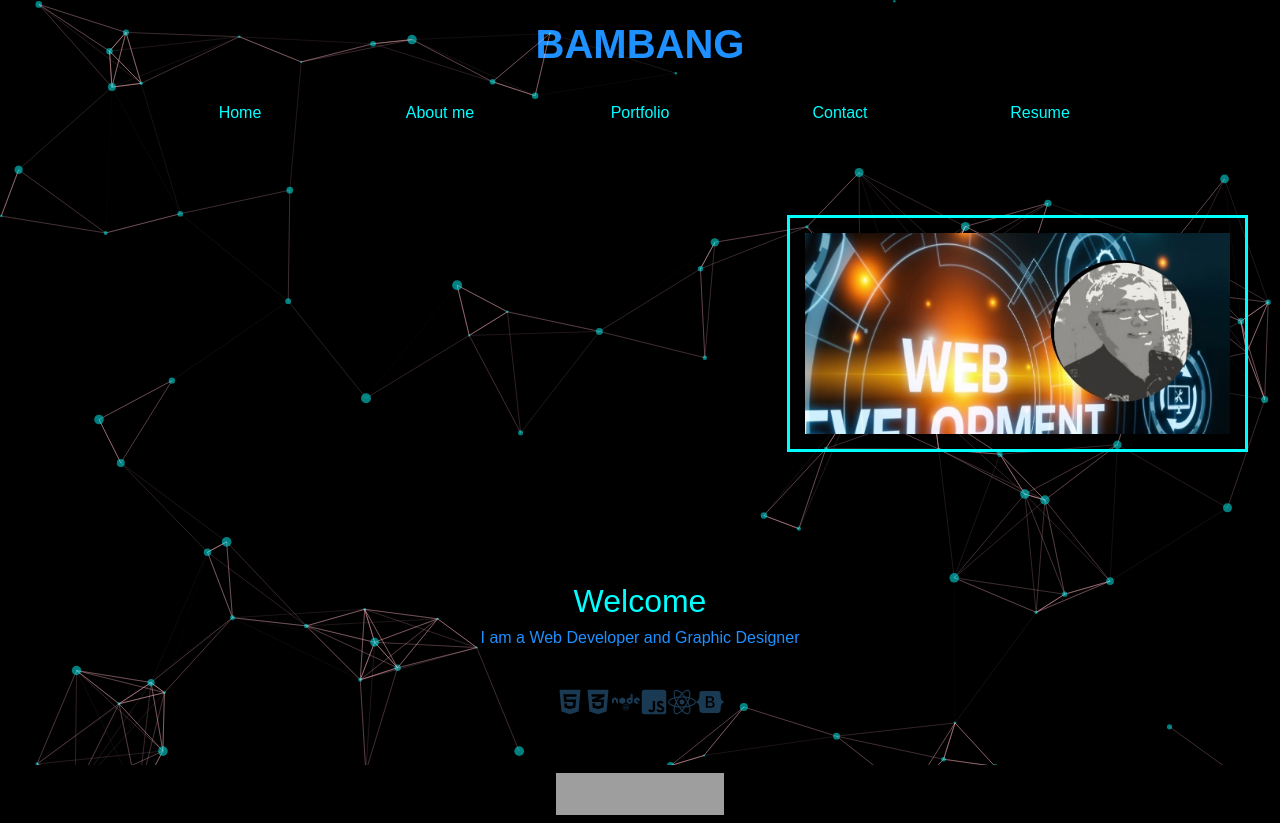
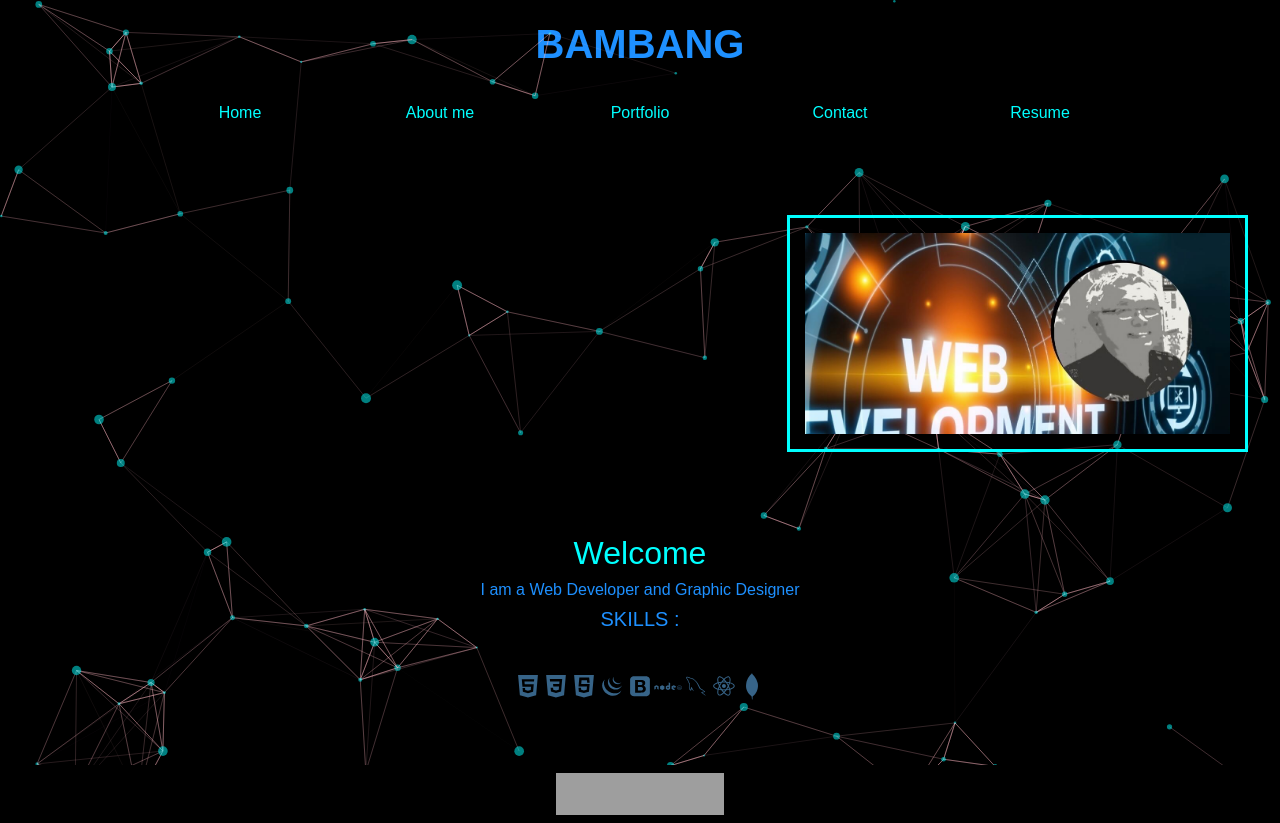
Before and after one commit to B-smd/React-Portfolio, a React (Create React App) app: page / in a window 1280 px wide. Built offline with nearby package versions, Linux system fonts and the light colour scheme; grey boxes are pictures that could not be loaded.

Commit message:
update icons

```diff
--- a/src/components/Hero.js
+++ b/src/components/Hero.js
@@ -2,7 +2,7 @@ import React from "react";
 import Particles from "react-tsparticles";
 import { loadFull } from "tsparticles";
 import { Link } from 'react-router-dom';
-import { FaHtml5, FaCss3Alt, FaJsSquare, FaBootstrap, FaReact, FaNode } from 'react-icons/fa';
+import { DiHtml5, DiCss3, DiJavascript, DiJqueryLogo, DiBootstrap, DiNodejs, DiMysql, DiReact, DiMongodb } from 'react-icons/di';
 
 const Hero = () => {
     const particlesInit = async (main) => {
@@ -99,7 +99,8 @@ const Hero = () => {
             <div className="content text-center">
                 <h2 style={{ color: "cyan"}}>Welcome</h2>
                 <h6 style= {{color: "dodgerblue"}}>I am a Web Developer and Graphic Designer</h6>
-                <h3>< FaHtml5/><FaCss3Alt/><FaNode/><FaJsSquare/><FaReact/><FaBootstrap/></h3>
+                <h5 style= {{color: "dodgerblue"}}>SKILLS :</h5>
+                <h3>< DiHtml5/>< DiCss3 />< DiJavascript />< DiJqueryLogo />< DiBootstrap />< DiNodejs />< DiMysql />< DiReact />< DiMongodb /></h3>
             </div>
             <Link to="/aboutme"><p><img src={`${process.env.PUBLIC_URL}/img/bs.jpeg`} alt="Bambang"/></p></Link>
 
--- a/src/index.css
+++ b/src/index.css
@@ -92,7 +92,7 @@ h1 {
 }
 h3 {
     margin-top: 1em;
-    color:rgb(26, 57, 82)
+    color:rgb(55, 100, 136)
 }
 #wrapper {
     background-color: black;
@@ -226,7 +226,7 @@ footer {
     flex-direction: column;
     justify-content: center;
     align-items: center;
-    padding-top: 30%;
+    padding-top: 25%;
     color: white;
 }
 
```
